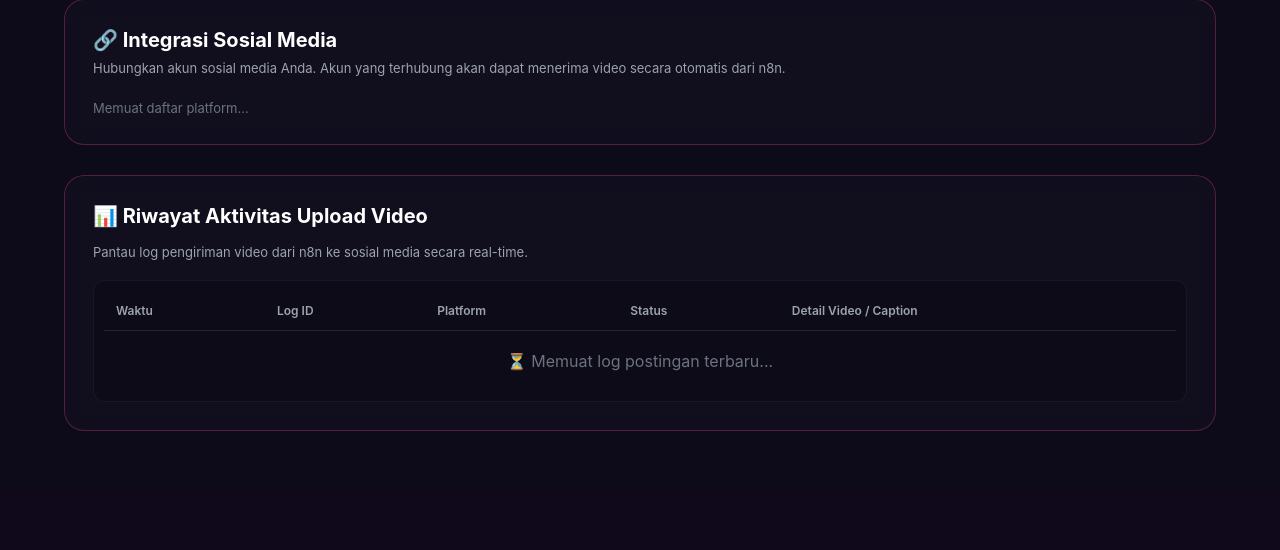
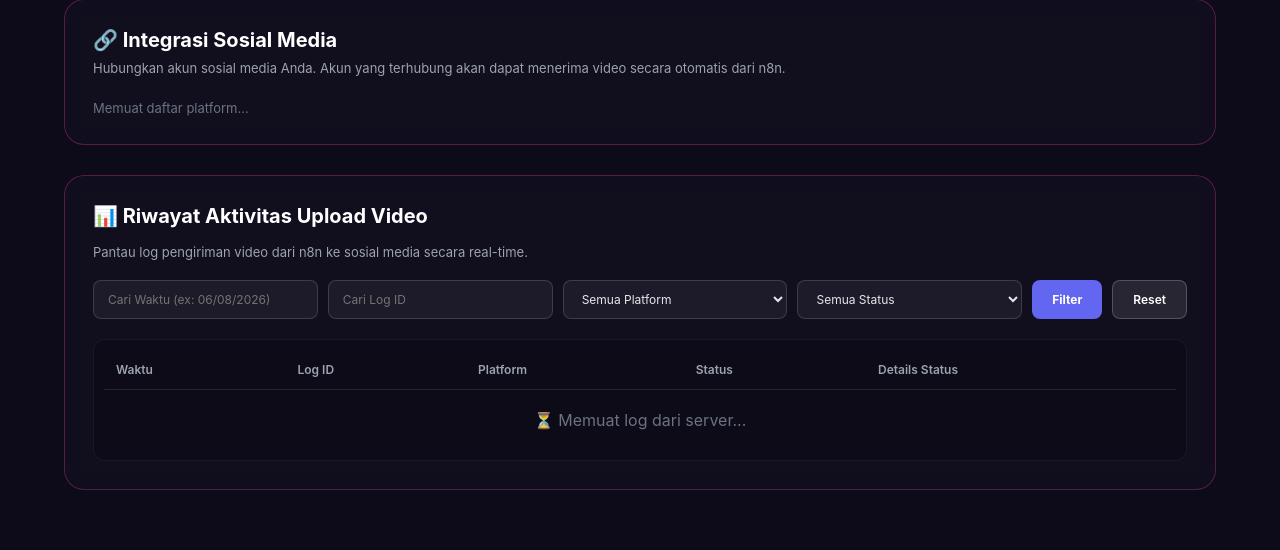
Before and after one commit to deri9804/trendoraautomation, a Flask app: page /dashboard in a window 1280 px wide. Shown: the part 508-1058 px from the top of the page. Before the commit the page ends 939 px from the top, so only its background shows below. Run offline with Flask 3, Linux system fonts and the light colour scheme.

Commit message:
dashboard.js, dashboard.html

```diff
--- a/static/js/dashboard.js
+++ b/static/js/dashboard.js
@@ -214,11 +214,13 @@ function copyWebhookUrl() {
   });
 }
 
+let allFetchedLogs = [];
+
 function loadUserPostLogs() {
   const tbody = document.getElementById('dashLogsTableBody');
   if (!tbody) return;
 
-  tbody.innerHTML = '<tr><td colspan="5" style="padding: 20px; text-align: center; color: #9ca3af;">⏳ Memuat log postingan real-time dari database...</td></tr>';
+  tbody.innerHTML = '<tr><td colspan="5" style="padding: 20px; text-align: center; color: #9ca3af;">⏳ Memuat data dari server...</td></tr>';
 
   const apiKey = globalUserData ? globalUserData.apiKey : '';
 
@@ -228,13 +230,14 @@ function loadUserPostLogs() {
         'Content-Type': 'application/json',
         'X-API-Key': apiKey
     },
-    // TAMBAHAN: Kirim juga via body JSON sebagai cadangan
     body: JSON.stringify({ api_key: apiKey })
   })
   .then(res => res.json())
   .then(res => {
     if (res.success) {
-      renderLogsTable(res);
+      allFetchedLogs = res.logs || [];
+      // Tampilkan pesan untuk melakukan filter, bukan tabel data langsung
+      tbody.innerHTML = '<tr><td colspan="5" style="padding: 20px; text-align: center; color: #6b7280;">Silakan pilih filter di atas dan klik "Filter" untuk melihat log.</td></tr>';
     } else {
       tbody.innerHTML = '<tr><td colspan="5" style="padding: 20px; text-align: center; color: #ef4444;">✕ Gagal memuat log: ' + res.message + '</td></tr>';
     }
@@ -244,25 +247,66 @@ function loadUserPostLogs() {
   });
 }
 
-function renderLogsTable(res) {
+function applyLogFilters() {
+    const filterWaktu = document.getElementById('filter-waktu')?.value.trim().toLowerCase() || "";
+    const filterLogId = document.getElementById('filter-logid')?.value.trim().toLowerCase() || "";
+    const filterPlatform = document.getElementById('filter-platform')?.value.trim().toLowerCase() || "";
+    const filterStatus = document.getElementById('filter-status')?.value.trim().toLowerCase() || "";
+
+    const tbody = document.getElementById('dashLogsTableBody');
+
+    // Cegah menampilkan data kalau tidak ada satupun filter yang dipilih
+    if (!filterWaktu && !filterLogId && !filterPlatform && !filterStatus) {
+        if (tbody) tbody.innerHTML = '<tr><td colspan="5" style="padding: 20px; text-align: center; color: #6b7280;">Silakan pilih minimal satu filter untuk melihat log.</td></tr>';
+        return;
+    }
+
+    const filteredLogs = allFetchedLogs.filter(log => {
+        const w = (log.Timestamp || "").toLowerCase();
+        const id = (log.LogID || "").toLowerCase();
+        const p = (log.Platform || "").toLowerCase();
+        const s = (log.Status || "").toLowerCase();
+
+        const matchWaktu = filterWaktu === "" || w.includes(filterWaktu);
+        const matchLogId = filterLogId === "" || id.includes(filterLogId);
+        const matchPlatform = filterPlatform === "" || p.includes(filterPlatform);
+        const matchStatus = filterStatus === "" || s.includes(filterStatus);
+
+        return matchWaktu && matchLogId && matchPlatform && matchStatus;
+    });
+
+    renderLogsTable(filteredLogs);
+}
+
+function resetLogFilters() {
+    if (document.getElementById('filter-waktu')) document.getElementById('filter-waktu').value = "";
+    if (document.getElementById('filter-logid')) document.getElementById('filter-logid').value = "";
+    if (document.getElementById('filter-platform')) document.getElementById('filter-platform').value = "";
+    if (document.getElementById('filter-status')) document.getElementById('filter-status').value = "";
+
+    const tbody = document.getElementById('dashLogsTableBody');
+    if (tbody) tbody.innerHTML = '<tr><td colspan="5" style="padding: 20px; text-align: center; color: #6b7280;">Silakan pilih filter di atas dan klik "Filter" untuk melihat log.</td></tr>';
+}
+
+function renderLogsTable(logsArray) {
   const tbody = document.getElementById('dashLogsTableBody');
   if (!tbody) return;
 
-  if (!res.logs || res.logs.length === 0) {
-    tbody.innerHTML = '<tr><td colspan="5" style="padding: 20px; text-align: center; color: #6b7280;">Belum ada log aktivitas. Pastikan Anda mengirim POST ke webhook web ini dari n8n!</td></tr>';
+  if (!logsArray || logsArray.length === 0) {
+    tbody.innerHTML = '<tr><td colspan="5" style="padding: 20px; text-align: center; color: #6b7280;">Tidak ada log yang sesuai dengan filter pencarian.</td></tr>';
     return;
   }
 
   let html = '';
-  res.logs.forEach(log => {
+  logsArray.forEach(log => {
     const logStatus = (log.Status || 'UNKNOWN').toUpperCase();
     const isSuccess = logStatus.includes('PUBLISH') || logStatus.includes('SUCCESS') || logStatus.includes('DRAFT');
     const statusBadge = isSuccess ? 'background: rgba(16, 185, 129, 0.15); color: #34d399;' : 'background: rgba(239, 68, 68, 0.15); color: #f87171;';
 
-    let detailsStr = log.Details;
+    let detailsStr = log.Details || "-";
     try {
         const parsed = JSON.parse(log.Details);
-        detailsStr = parsed.caption || parsed.tiktok_api_trace || parsed.media_url || JSON.stringify(parsed);
+        detailsStr = parsed.caption || parsed.tiktok_error || parsed.yt_error || parsed.meta_error || parsed.linkedin_error || parsed.media_url || JSON.stringify(parsed);
     } catch(e) {}
 
     html += '<tr style="border-bottom: 1px solid rgba(255,255,255,0.05); color: #e5e7eb;">';
@@ -270,7 +314,7 @@ function renderLogsTable(res) {
     html += '<td style="padding: 12px; font-family: monospace; font-size: 12px; color: #818cf8;">' + (log.LogID || '-') + '</td>';
     html += '<td style="padding: 12px; text-transform: capitalize; font-weight: 600;">' + (log.Platform || '-') + '</td>';
     html += '<td style="padding: 12px;"><span style="font-size: 11px; font-weight: 600; padding: 3px 8px; border-radius: 10px; ' + statusBadge + '">' + logStatus + '</span></td>';
-    html += '<td style="padding: 12px; font-size: 12px; color: #9ca3af; max-width: 250px; overflow: hidden; text-overflow: ellipsis; white-space: nowrap;" title=\'' + detailsStr + '\'>' + detailsStr + '</td>';
+    html += '<td style="padding: 12px; font-size: 12px; color: #9ca3af; max-width: 250px; overflow: hidden; text-overflow: ellipsis; white-space: nowrap;" title=\'' + detailsStr.replace(/'/g, "&#39;") + '\'>' + detailsStr + '</td>';
     html += '</tr>';
   });
 
@@ -344,4 +388,6 @@ window.loadWebhookUrl = loadWebhookUrl;
 window.copyWebhookUrl = copyWebhookUrl;
 window.loadUserPostLogs = loadUserPostLogs;
 window.renderLogsTable = renderLogsTable;
+window.applyLogFilters = applyLogFilters;
+window.resetLogFilters = resetLogFilters;
 window.renderSocialConnectionsUI = renderSocialConnectionsUI;
--- a/templates/dashboard.html
+++ b/templates/dashboard.html
@@ -67,6 +67,32 @@
       <h3 style="margin-bottom: 16px; font-size: 20px; color: #fff;">📊 Riwayat Aktivitas Upload Video</h3>
       <p style="color: #9ca3af; font-size: 13px; margin-bottom: 20px;">Pantau log pengiriman video dari n8n ke sosial media secara real-time.</p>
 
+      <!-- BARIS FILTER -->
+      <div style="display: flex; gap: 10px; margin-bottom: 20px; flex-wrap: wrap;">
+        <input type="text" id="filter-waktu" placeholder="Cari Waktu (ex: 06/08/2026)" style="padding: 10px 14px; border-radius: 8px; background: rgba(255,255,255,0.05); color: #e5e7eb; border: 1px solid rgba(255,255,255,0.15); outline: none; font-size: 12px; flex: 1; min-width: 150px;">
+        <input type="text" id="filter-logid" placeholder="Cari Log ID" style="padding: 10px 14px; border-radius: 8px; background: rgba(255,255,255,0.05); color: #e5e7eb; border: 1px solid rgba(255,255,255,0.15); outline: none; font-size: 12px; flex: 1; min-width: 150px;">
+
+        <select id="filter-platform" style="padding: 10px 14px; border-radius: 8px; background: rgba(255,255,255,0.05); color: #e5e7eb; border: 1px solid rgba(255,255,255,0.15); outline: none; font-size: 12px; flex: 1; min-width: 120px; cursor: pointer;">
+          <option value="" style="background: #0f1524;">Semua Platform</option>
+          <option value="tiktok" style="background: #0f1524;">TikTok</option>
+          <option value="youtube" style="background: #0f1524;">YouTube</option>
+          <option value="instagram" style="background: #0f1524;">Instagram</option>
+          <option value="facebook" style="background: #0f1524;">Facebook</option>
+          <option value="linkedin" style="background: #0f1524;">LinkedIn</option>
+          <option value="twitter" style="background: #0f1524;">Twitter / X</option>
+          <option value="threads" style="background: #0f1524;">Threads</option>
+        </select>
+
+        <select id="filter-status" style="padding: 10px 14px; border-radius: 8px; background: rgba(255,255,255,0.05); color: #e5e7eb; border: 1px solid rgba(255,255,255,0.15); outline: none; font-size: 12px; flex: 1; min-width: 120px; cursor: pointer;">
+          <option value="" style="background: #0f1524;">Semua Status</option>
+          <option value="success" style="background: #0f1524;">SUCCESS</option>
+          <option value="failed" style="background: #0f1524;">FAILED</option>
+        </select>
+
+        <button onclick="applyLogFilters()" style="padding: 10px 20px; background: #6366f1; color: white; border: none; border-radius: 8px; cursor: pointer; font-weight: 700; font-size: 12px; transition: background 0.2s;" onmouseover="this.style.background='#4f46e5'" onmouseout="this.style.background='#6366f1'">Filter</button>
+        <button onclick="resetLogFilters()" style="padding: 10px 20px; background: rgba(255,255,255,0.1); color: white; border: 1px solid rgba(255,255,255,0.2); border-radius: 8px; cursor: pointer; font-weight: 600; font-size: 12px; transition: background 0.2s;" onmouseover="this.style.background='rgba(255,255,255,0.15)'" onmouseout="this.style.background='rgba(255,255,255,0.1)'">Reset</button>
+      </div>
+
       <div style="overflow-x: auto; background: rgba(0, 0, 0, 0.2); border: 1px solid rgba(255, 255, 255, 0.05); border-radius: 12px; padding: 10px; width: 100%;">
         <table style="width: 100%; min-width: 600px; border-collapse: collapse; text-align: left;">
           <thead>
@@ -75,12 +101,12 @@
               <th style="padding: 12px; font-size: 12px; font-weight: 600;">Log ID</th>
               <th style="padding: 12px; font-size: 12px; font-weight: 600;">Platform</th>
               <th style="padding: 12px; font-size: 12px; font-weight: 600;">Status</th>
-              <th style="padding: 12px; font-size: 12px; font-weight: 600;">Detail Video / Caption</th>
+              <th style="padding: 12px; font-size: 12px; font-weight: 600;">Details Status</th>
             </tr>
           </thead>
           <tbody id="dashLogsTableBody">
             <tr>
-              <td colspan="5" style="padding: 20px; text-align: center; color: #6b7280;">⏳ Memuat log postingan terbaru...</td>
+              <td colspan="5" style="padding: 20px; text-align: center; color: #6b7280;">⏳ Memuat log dari server...</td>
             </tr>
           </tbody>
         </table>
```
